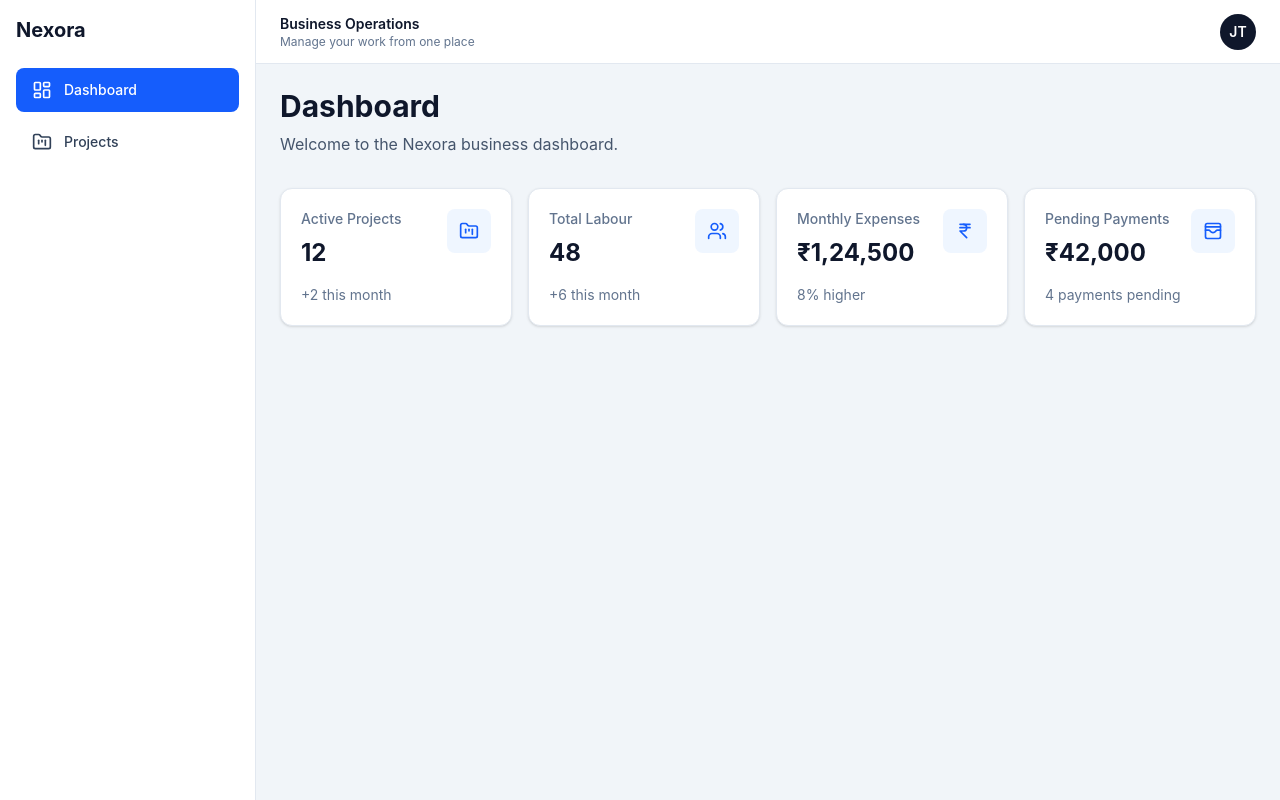
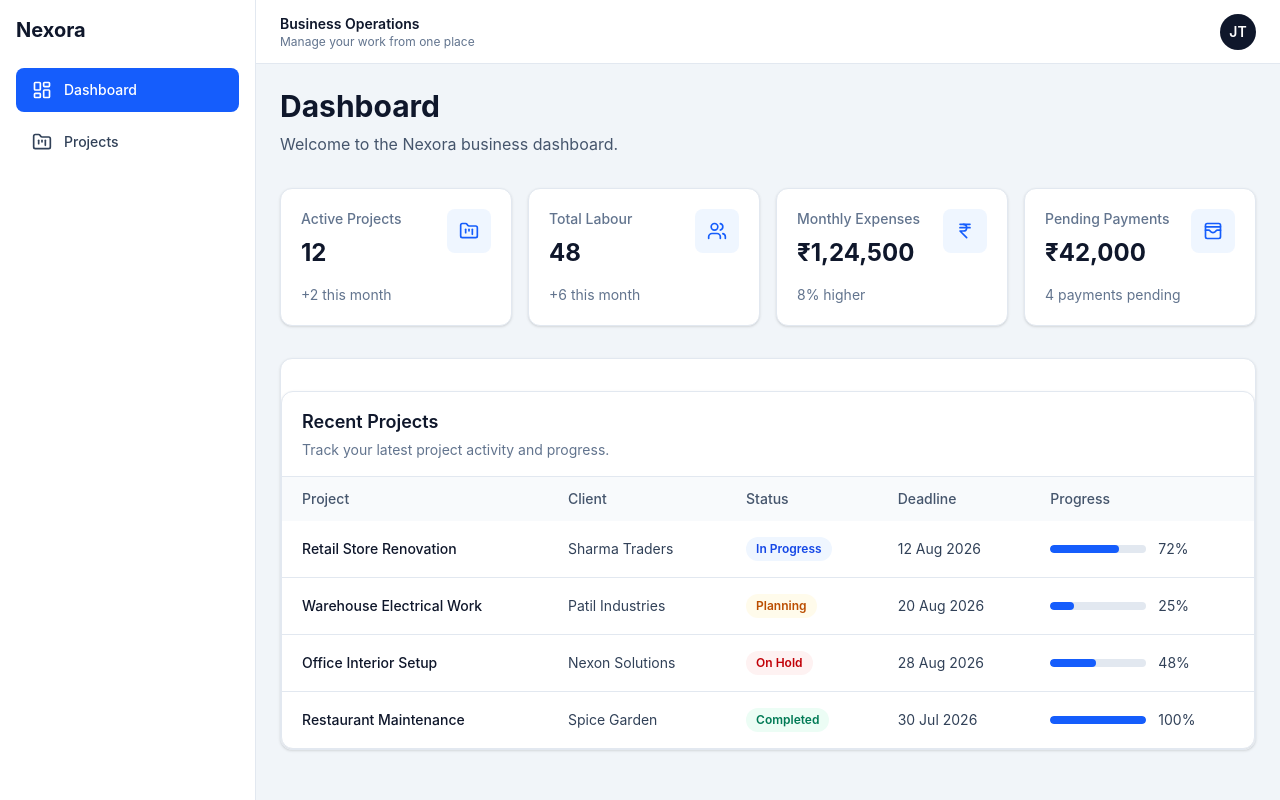
Before and after one commit to Jayeeeesh/nexora-business-os, a React app in the folder frontend/: page /dashboard in a window 1280 px wide. Built offline with nearby package versions, Linux system fonts and the light colour scheme; the HTML template or start-up script is replaced by a standard one.

Commit message:
feat: add recent projects dashboard section

```diff
--- /dev/null
+++ b/frontend/src/components/dashboard/RecentProjects.jsx
@@ -0,0 +1,86 @@
+const statusStyles = {
+  "In Progress": "bg-blue-50 text-blue-700",
+  Planning: "bg-amber-50 text-amber-700",
+  "On Hold": "bg-red-50 text-red-700",
+  Completed: "bg-emerald-50 text-emerald-700",
+};
+
+function RecentProjects({ projects }) {
+  return (
+    <div className="mt-8 overflow-hidden rounded-xl border border-slate-200 bg-white shadow-sm">
+      <div className="mt-8 overflow-hidden rounded-xl border border-slate-200 bg-white shadow-sm">
+        <div className="border-b border-slate-200 px-5 py-4">
+          <h2 className="text-lg font-semibold text-slate-900">
+            Recent Projects
+          </h2>
+
+          <p className="mt-1 text-sm text-slate-500">
+            Track your latest project activity and progress.
+          </p>
+        </div>
+
+        <div className="overflow-x-auto">
+          <table className="w-full min-w-180 text-left">
+            <thead className="bg-slate-50 text-sm text-slate-600">
+              <tr>
+                <th className="px-5 py-3 font-medium">Project</th>
+                <th className="px-5 py-3 font-medium">Client</th>
+                <th className="px-5 py-3 font-medium">Status</th>
+                <th className="px-5 py-3 font-medium">Deadline</th>
+                <th className="px-5 py-3 font-medium">Progress</th>
+              </tr>
+            </thead>
+
+            <tbody className="divide-y divide-slate-200">
+              {projects.map(
+                ({ id, name, client, status, deadline, progress }) => (
+                  <tr key={id} className="text-sm text-slate-700">
+                    <td className="px-5 py-4 font-medium text-slate-900">
+                      {name}
+                    </td>
+
+                    <td className="px-5 py-4">{client}</td>
+
+                    <td className="px-5 py-4">
+                      <span
+                        className={`inline-flex rounded-full px-2.5 py-1 text-xs font-semibold ${
+                          statusStyles[status] || "bg-slate-100 text-slate-700"
+                        }`}
+                      >
+                        {status}
+                      </span>
+                    </td>
+                    <td className="px-5 py-4">{deadline}</td>
+
+                    <td className="px-5 py-4">
+                      <div className="flex items-center gap-3">
+                        <div
+                          className="h-2 w-24 overflow-hidden rounded-full bg-slate-200"
+                          role="progressbar"
+                          aria-label={`${name} progress`}
+                          aria-valuenow={progress}
+                          aria-valuemin="0"
+                          aria-valuemax="100"
+                        >
+                          <div
+                            className="h-full rounded-full bg-blue-600"
+                            style={{ width: `${progress}%` }}
+                          />
+                        </div>
+                        <span>{progress}%</span>
+                      </div>
+                    </td>
+                  </tr>
+                ),
+              )}
+            </tbody>
+          </table>
+        </div>
+      </div>
+
+      {/* recentProjects.map ki jagah projects.map use karo */}
+    </div>
+  );
+}
+
+export default RecentProjects;
--- a/frontend/src/pages/DashboardPage.jsx
+++ b/frontend/src/pages/DashboardPage.jsx
@@ -1,6 +1,7 @@
 import { FolderKanban, IndianRupee, Users, WalletCards } from "lucide-react";
 
 import StatCard from "../components/dashboard/StatCard";
+import RecentProjects from "../components/dashboard/RecentProjects";
 
 const dashboardStats = [
   {
@@ -29,6 +30,41 @@ const dashboardStats = [
   },
 ];
 
+const recentProjects = [
+  {
+    id: 1,
+    name: "Retail Store Renovation",
+    client: "Sharma Traders",
+    status: "In Progress",
+    deadline: "12 Aug 2026",
+    progress: 72,
+  },
+  {
+    id: 2,
+    name: "Warehouse Electrical Work",
+    client: "Patil Industries",
+    status: "Planning",
+    deadline: "20 Aug 2026",
+    progress: 25,
+  },
+  {
+    id: 3,
+    name: "Office Interior Setup",
+    client: "Nexon Solutions",
+    status: "On Hold",
+    deadline: "28 Aug 2026",
+    progress: 48,
+  },
+  {
+    id: 4,
+    name: "Restaurant Maintenance",
+    client: "Spice Garden",
+    status: "Completed",
+    deadline: "30 Jul 2026",
+    progress: 100,
+  },
+];
+
 function DashboardPage() {
   return (
     <section>
@@ -49,6 +85,8 @@ function DashboardPage() {
           />
         ))}
       </div>
+
+      <RecentProjects projects={recentProjects} />
     </section>
   );
 }
```
